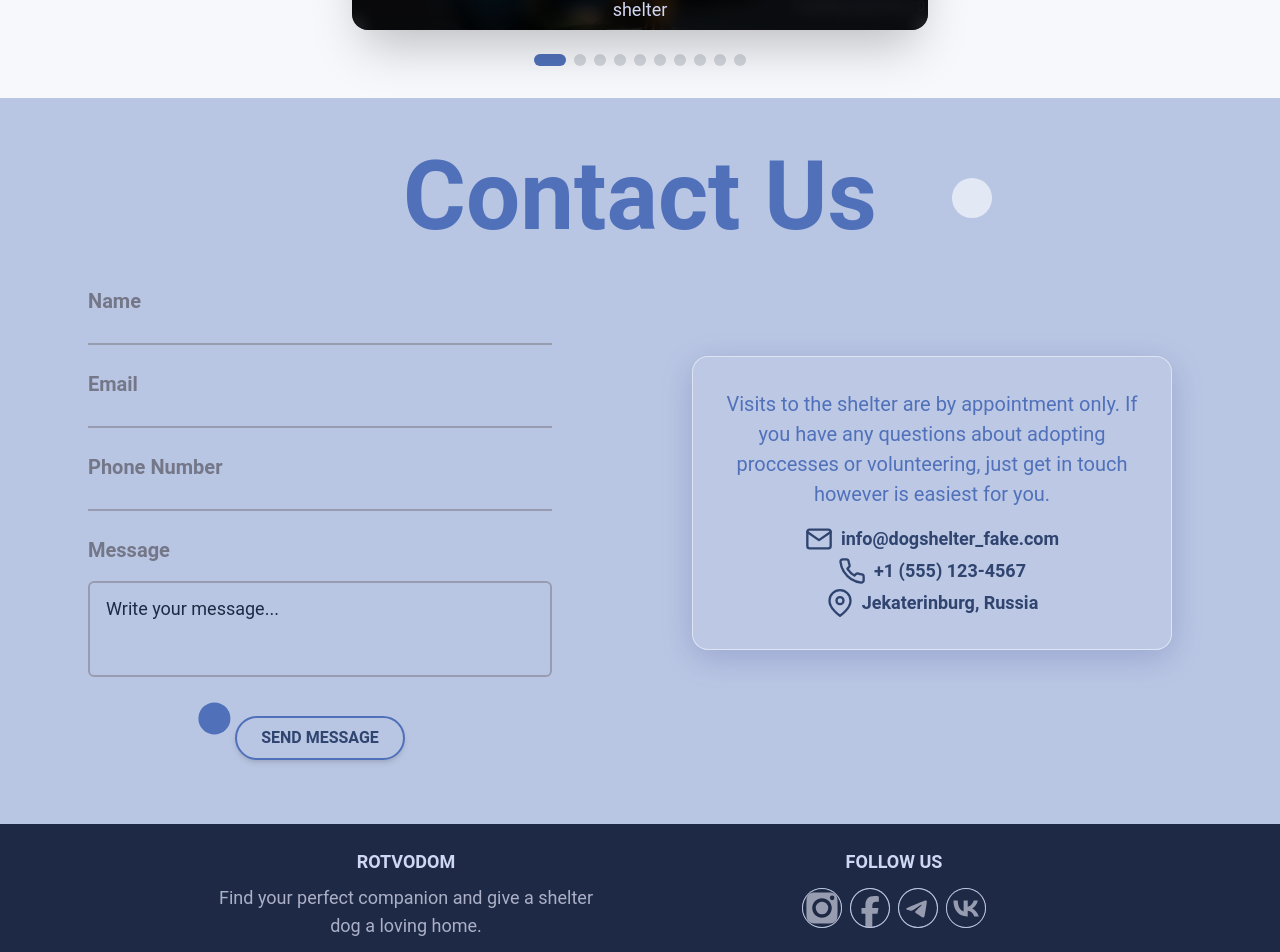
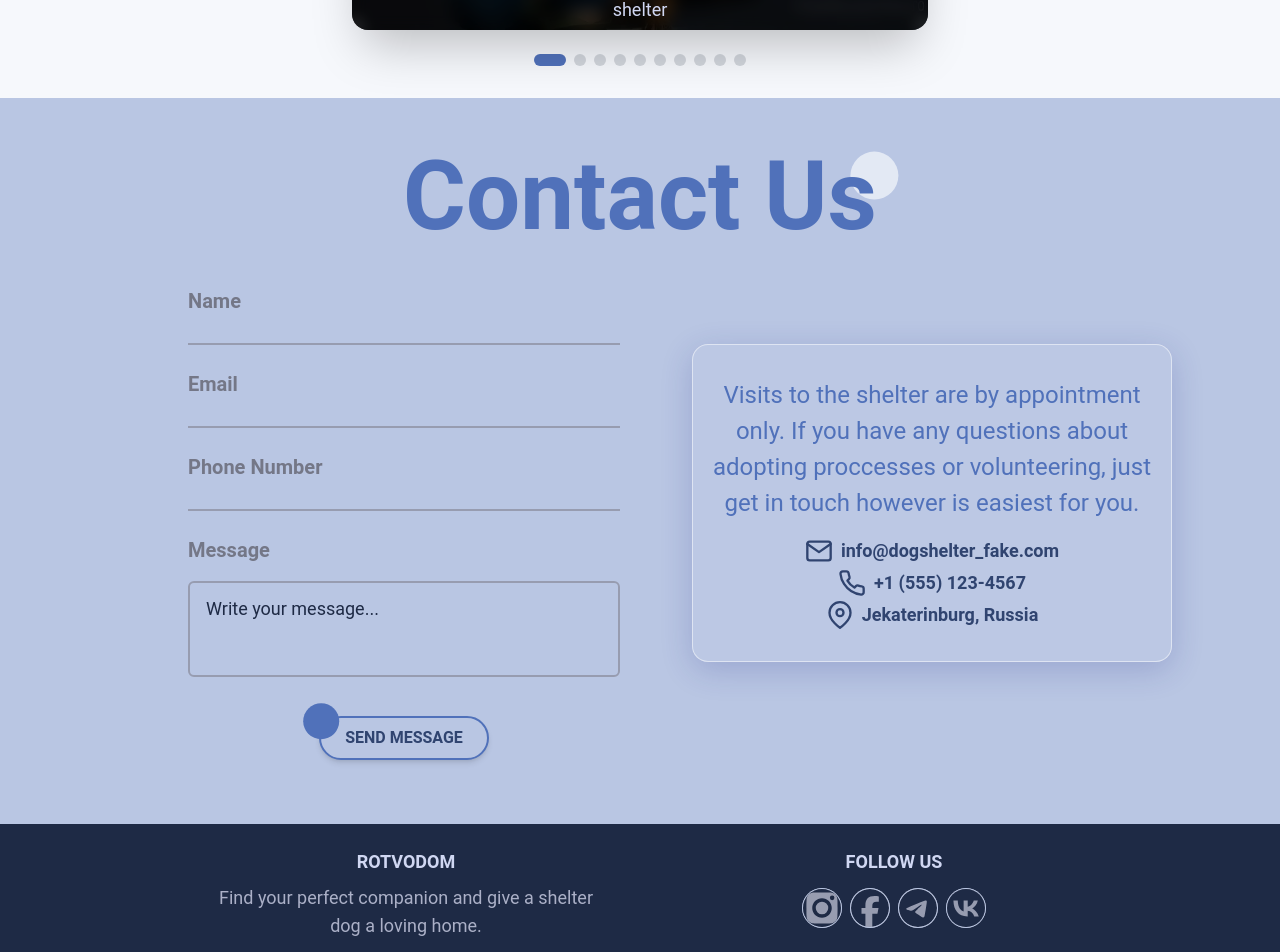
Before and after one commit to bavayra/dog-shelter, a React (Vite) app: page / in a window 1280 px wide. Shown: the part 6127-7079 px from the top of the page. Built offline with nearby package versions, Linux system fonts and the light colour scheme; a web font is replaced by a local one.

Commit message:
style(contactSection-1280): decreased w of the form+address section, decreased size of the decor circle, positioned circles correctly. Increased gap

```diff
--- a/src/features/ContactSection.tsx
+++ b/src/features/ContactSection.tsx
@@ -114,19 +114,20 @@ const ContactSection = () => {
         <DecorativeCircle
           size={8}
           mdSize={10}
+          xlSize={12}
           xl4Size={16}
           color="primary-50"
           top="0"
           right="0"
           zIndex={10}
           opacity={70}
-          className="xs:-translate-x-[130%] 4xl:mt-6 tablet-lg:-translate-x-[20%] tablet-lg:translate-y-[70%] xs:translate-y-1/4 4xl:mr-16 tablet-sm:-translate-x-[240%] translate-x-[200%] sm:mr-6 md:-translate-x-[355%] lg:mt-0 lg:-translate-x-[540%] xl:mt-5 xl:-translate-x-[600%] [@media(min-height:1152px)]:mr-32"
+          className="xs:-translate-x-[130%] 4xl:mt-6 tablet-lg:-translate-x-[20%] tablet-lg:translate-y-[70%] xs:translate-y-1/4 4xl:mr-16 tablet-sm:-translate-x-[240%] translate-x-[200%] sm:mr-6 md:-translate-x-[355%] lg:mt-0 lg:-translate-x-[540%] xl:-mt-3 xl:-translate-x-[695%] [@media(min-height:1152px)]:mr-32"
         />
       </div>
       <h2 className="typography-h2 xs:text-5xl 4xl:text-9xl tablet-lg:text-8xl relative z-11 mb-4 text-center md:text-7xl xl:text-8xl">
         Contact Us
       </h2>
-      <div className="5xl:gap-40 5xl:w-400 tablet-lg:grid tablet-lg:grid-cols-2 tablet-lg:gap-4 relative flex justify-center md:m-6 md:mx-auto lg:w-200 xl:w-300 xl:gap-10">
+      <div className="5xl:gap-40 5xl:w-400 tablet-lg:grid tablet-lg:grid-cols-2 tablet-lg:gap-4 relative flex justify-center md:m-6 md:mx-auto lg:w-200 xl:w-250 xl:gap-10">
         <div className="5xl:max-w-180 w-full max-w-md px-6 lg:max-w-sm xl:mx-6 xl:max-w-lg">
           <form id="contact-form" onSubmit={handleSubmit} className="space-y-2">
             <div>
@@ -209,6 +210,7 @@ const ContactSection = () => {
                 size={8}
                 tabletLgSize={10}
                 lgSize={8}
+                xlSize={9}
                 xl5Size={12}
                 color="primary-500"
                 top="0"
@@ -251,7 +253,7 @@ const ContactSection = () => {
           </form>
         </div>
         <div className="glass-card 3xl:w-150 tablet-lg:flex tablet-lg:w-80 tablet-lg:flex-col tablet-lg:gap-4 tablet-lg:self-center tablet-lg:ml-8 mb-10 hidden rounded-2xl py-8 xl:w-120">
-          <p className="typography-large tablet-lg:text-xl 3xl:text-3xl px-4 text-center text-xl md:block md:font-normal">
+          <p className="typography-large tablet-lg:text-xl 3xl:text-3xl px-4 text-center text-xl md:block md:font-normal xl:text-2xl">
             Visits to the shelter are by appointment only. If you have any
             questions about adopting proccesses or volunteering, just get in
             touch however is easiest for you.
```
